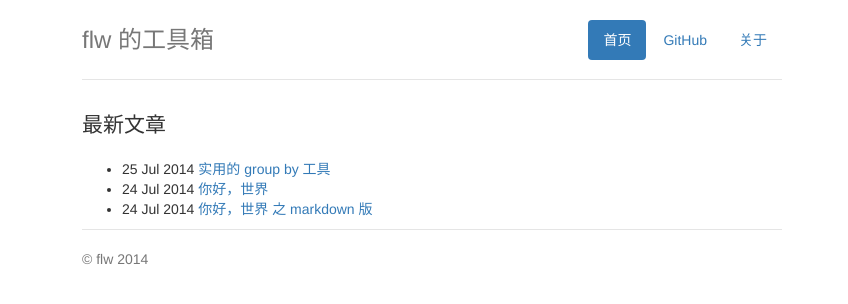
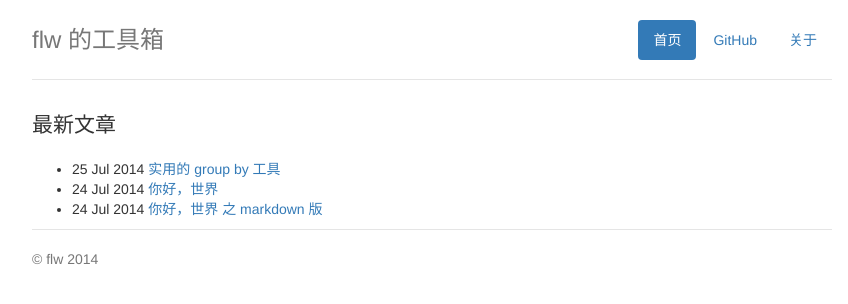
Before and after one commit to flw-cn/blog, a Jekyll site: the page built from index.html, in a window 1280 px wide. Shown: the top 304 px of the page, without its empty margins (208-1056 px from the left). Built offline with Jekyll 4.4.1, drawn with Linux system fonts in a browser that asks for light colours; nearby versions of some CDN libraries.

Commit message:
调整样式表。

```diff
--- a/css/jumbotron-narrow.css
+++ b/css/jumbotron-narrow.css
@@ -34,7 +34,7 @@ body {
 /* Customize container */
 @media (min-width: 768px) {
   .container {
-    max-width: 730px;
+    max-width: 830px;
   }
 }
 .container-narrow > hr {
```
